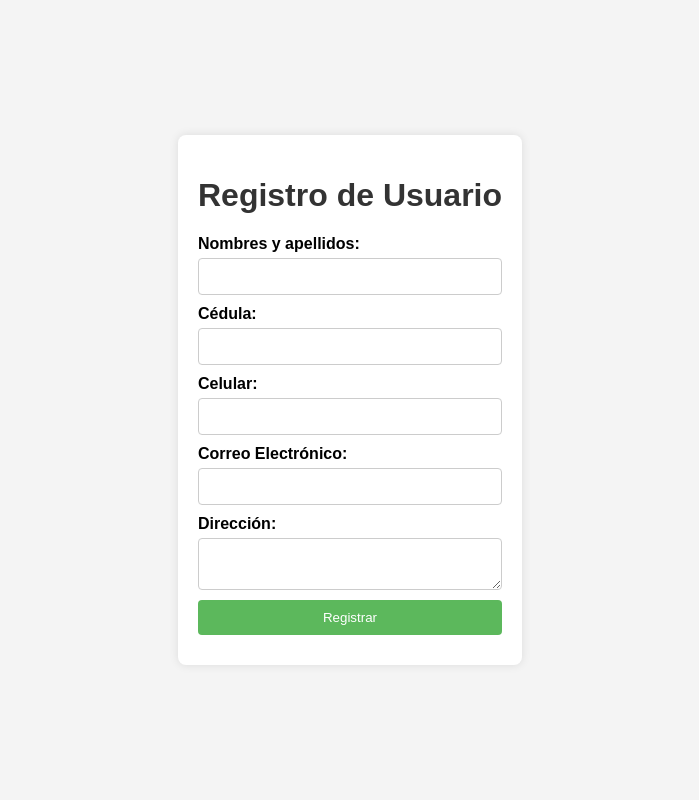
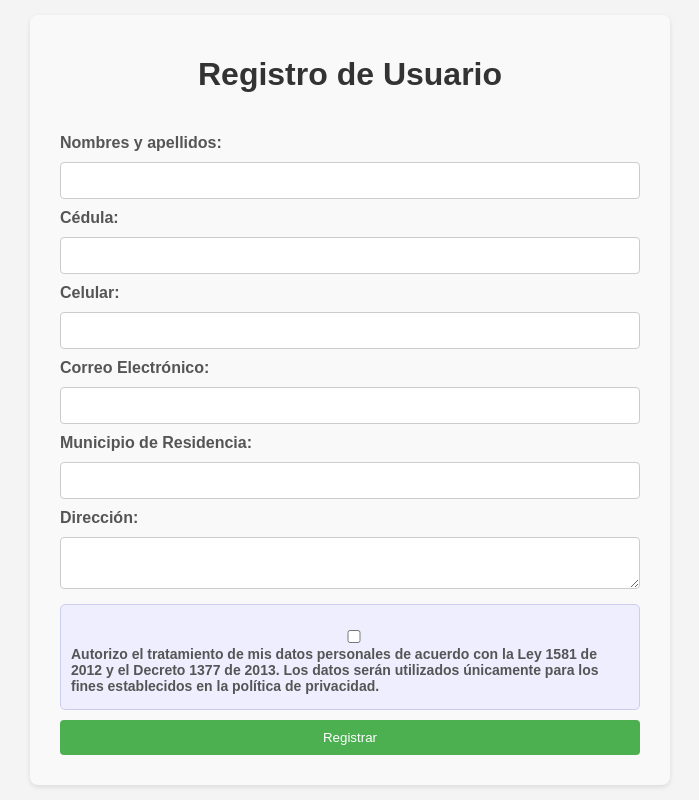
Before and after one commit to Juangarck/Gestion_Turnos, a PHP site: page /registro.php in a window 1280 px wide. Shown: the whole page, without its empty margins (290-989 px from the left). Run offline with PHP 8.4, Linux system fonts and the light colour scheme.

Commit message:
Se agrega el campo de autorizacion de datos y el contacto para eliminar o modificar los mismos

```diff
--- a/DB/turnero.sql
+++ b/DB/turnero.sql
@@ -107,8 +107,10 @@ CREATE TABLE `clientes` (
     `cedula` VARCHAR(20) UNIQUE NOT NULL,
     `telefono` VARCHAR(20),
     `email` VARCHAR(100),
+    `municipio` VARCHAR(100),
     `direccion` TEXT,
-    `fechaRegistro` DATETIME NOT NULL
+    `fechaRegistro` DATETIME NOT NULL,
+    `autorizacion` BOOLEAN NOT NULL DEFAULT TRUE
 ) ENGINE=MyISAM DEFAULT CHARSET=utf8 COLLATE=utf8_spanish2_ci;
 
 --
--- a/css/styles_registro_clientes.css
+++ b/css/styles_registro_clientes.css
@@ -10,10 +10,13 @@ body {
 }
 
 .container {
-    background-color: #fff;
+    width: 60%; /* Ocupa el 60% del ancho de la pantalla */
+    max-width: 600px; /* Máximo ancho de 600px */
+    background-color: #f9f9f9;
     padding: 20px;
     border-radius: 8px;
-    box-shadow: 0 0 10px rgba(0, 0, 0, 0.1);
+    box-shadow: 0 2px 5px rgba(0,0,0,0.1);
+    margin: 0 auto;
 }
 
 h1 {
@@ -24,38 +27,77 @@ h1 {
 form {
     display: flex;
     flex-direction: column;
+    padding: 10px; /* Agrega un pequeño espacio interno para evitar que el formulario se vea pegado */
 }
 
 label {
+    display: block;
+    margin-top: 10px;
+    color: #555;
     margin-bottom: 5px;
     font-weight: bold;
 }
 
 input, textarea, button {
+    width: 100%; /* Asegura que los campos ocupen el 100% del contenedor */
     padding: 10px;
-    margin-bottom: 10px;
+    margin-top: 5px;
     border-radius: 4px;
     border: 1px solid #ccc;
-}
-
-input[type="text"], input[type="email"], textarea {
-    width: 100%;
-    box-sizing: border-box;
+    box-sizing: border-box; /* Esto asegurará que el padding se incluya en el ancho total */
 }
 
 button {
-    background-color: #5cb85c;
-    color: #fff;
+    padding: 10px;
+    background-color: #4CAF50;
+    color: white;
     border: none;
+    border-radius: 4px;
     cursor: pointer;
+    margin-top: 10px;
 }
 
 button:hover {
-    background-color: #4cae4c;
+    background-color: #45a049;
 }
 
 .error {
     color: red;
     font-size: 0.9em;
     margin-bottom: 15px;
+    background-color: #ffdddd;
+    border-left: 6px solid #f44336;
+    padding: 10px;
 }
+
+.error ul {
+    list-style-type: none;
+    padding-left: 0;
+}
+
+.autorizacion {
+    margin-top: 15px;
+    background-color: #eef;
+    padding: 10px;
+    border-radius: 5px;
+    border: 1px solid #cce;
+    font-size: 14px;
+    color: #333;
+}
+
+.autorizacion input {
+    margin-right: 10px;
+}
+
+/* Responsive Design */
+@media (max-width: 768px) {
+    .container {
+        width: 90%; /* En pantallas más pequeñas, usa 90% del ancho */
+    }
+}
+
+@media (max-width: 480px) {
+    .container {
+        width: 100%; /* En pantallas móviles, ocupa el 100% del ancho */
+    }
+}
--- a/registro.php
+++ b/registro.php
@@ -1,24 +1,23 @@
 <?php
-include './funciones/conexion.php'; // Incluye el archivo de conexión
+include './funciones/conexion.php';
 include './funciones/funciones.php';
 date_default_timezone_set('America/Bogota');
 
 $errores = [];
-$exito = false;  // Variable para controlar si el registro fue exitoso
+$exito = false;
 
-// Definir variables para evitar errores "undefined"
-$nombre = $cedula = $telefono = $email = $direccion = '';
+$nombre = $cedula = $telefono = $email = $direccion = $municipio= '';
 
 if ($_SERVER['REQUEST_METHOD'] === 'POST') {
-    // Escapando y limpiando entradas de usuario
     $nombre = limpiar($con, trim($_POST['nombre']));
     $cedula = limpiar($con, trim($_POST['cedula']));
     $telefono = limpiar($con, trim($_POST['telefono']));
     $email = limpiar($con, trim($_POST['email']));
+    $municipio = limpiar($con, trim($_POST['municipio']));
     $direccion = limpiar($con, trim($_POST['direccion']));
     $fechaRegistro = date('Y-m-d H:i:s');
+    $autorizacion = isset($_POST['autorizacion']) ? $_POST['autorizacion'] : '';
 
-    // Validar que los campos obligatorios no estén vacíos
     if (empty($nombre)) {
         $errores[] = "El nombre es obligatorio.";
     }
@@ -26,33 +25,35 @@ if ($_SERVER['REQUEST_METHOD'] === 'POST') {
     if (empty($cedula)) {
         $errores[] = "La cédula es obligatoria.";
     }
+
     if (empty($telefono)) {
-        $error[] = "El número de celular es obligatorio.";
+        $errores[] = "El número de celular es obligatorio.";
     }
 
-    // Validar formato de cédula
     if (!preg_match("/^[0-9]{5,20}$/", $cedula)) {
         $errores[] = "El formato de la cédula es incorrecto.";
     }
 
-        // Validar formato de telefono
-        if (!preg_match("/^[0-9]{4,20}$/", $telefono)) {
-            $errores[] = "El formato del telefono es incorrecto.";
-        }
+    if (!preg_match("/^[0-9]{4,20}$/", $telefono)) {
+        $errores[] = "El formato del teléfono es incorrecto.";
+    }
 
-    // Validar formato de correo electrónico si se ha ingresado
     if (!empty($email) && !filter_var($email, FILTER_VALIDATE_EMAIL)) {
         $errores[] = "El formato del correo electrónico es inválido.";
     }
 
-    // Si no hay errores, proceder con la inserción en la base de datos
+    if (empty($autorizacion)) {
+        $errores[] = "Debe aceptar la autorización para el uso de sus datos personales.";
+    }
+
     if (empty($errores)) {
-        $query = "INSERT INTO clientes (nombre, cedula, telefono, email, direccion, fechaRegistro)
-                  VALUES ('$nombre', '$cedula', '$telefono', '$email', '$direccion', '$fechaRegistro')";
+        $autorizacion = 1;
+        $query = "INSERT INTO clientes (nombre, cedula, telefono, email, municipio, direccion, fechaRegistro, autorizacion)
+                  VALUES ('$nombre', '$cedula', '$telefono', '$email', '$municipio', '$direccion', '$fechaRegistro', '$autorizacion')";
         $result = consulta($con, $query, "Error al registrar el usuario.");
 
         if ($result) {
-            $exito = true;  // Indicar que el registro fue exitoso
+            $exito = true;
         } else {
             $errores[] = "Error al registrar el usuario. Por favor, intente nuevamente.";
         }
@@ -65,7 +66,7 @@ if ($_SERVER['REQUEST_METHOD'] === 'POST') {
 <head>
     <meta charset="UTF-8">
     <title>Registro de Usuario</title>
-    <link rel="stylesheet" href="css/styles_registro_clientes.css"> <!-- Aquí se referencia el archivo CSS -->
+    <link rel="stylesheet" href="css/styles_registro_clientes.css">
 </head>
 <body>
     <div class="container">
@@ -100,8 +101,18 @@ if ($_SERVER['REQUEST_METHOD'] === 'POST') {
                 <label for="email">Correo Electrónico:</label>
                 <input type="email" id="email" name="email" value="<?php echo htmlspecialchars($email); ?>">
 
+                <label for="municipio">Municipio de Residencia:</label>
+                <input type="text" id="municipio" name="municipio" value="<?php echo htmlspecialchars($municipio); ?>">
+
                 <label for="direccion">Dirección:</label>
                 <textarea id="direccion" name="direccion"><?php echo htmlspecialchars($direccion); ?></textarea>
+
+                <div class="autorizacion">
+                    <label>
+                        <input type="checkbox" name="autorizacion" value="1" required>
+                        Autorizo el tratamiento de mis datos personales de acuerdo con la Ley 1581 de 2012 y el Decreto 1377 de 2013. Los datos serán utilizados únicamente para los fines establecidos en la política de privacidad.
+                    </label>
+                </div>
 
                 <button type="submit">Registrar</button>
             </form>
```
Also changed, not shown: js/solicitarTurno.js (+7 -4 lines), 1 other file.
